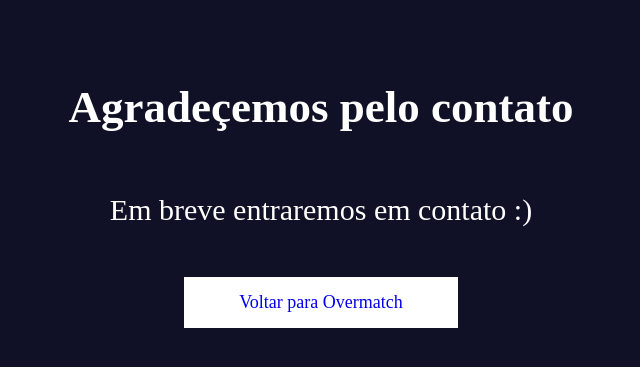
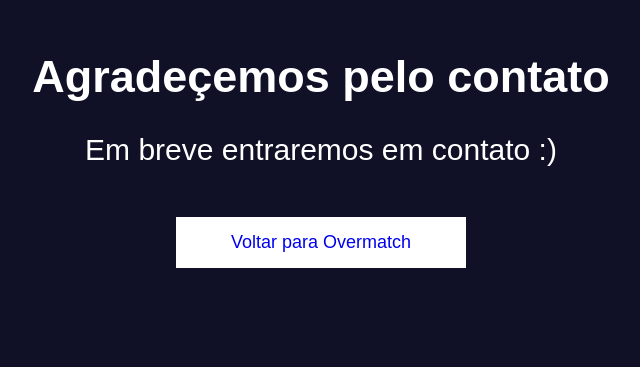
Before and after one commit to FellypeGC/SIte-Redirecionamento, a plain HTML site: page index.html in a window 1280 px wide. Shown: the part 141-508 px from the top of the page, without its empty margins (319-959 px from the left). Drawn offline with Linux system fonts and the light colour scheme.

Commit message:
Update style.css

```diff
--- a/style.css
+++ b/style.css
@@ -1,3 +1,11 @@
+@charset "UTF-8";
+
+* {
+    margin: 0;
+    padding: 0;
+    box-sizing: border-box;
+    font-family: Arial, Helvetica, sans-serif;
+}
 
 body {
     display: flex;
```
